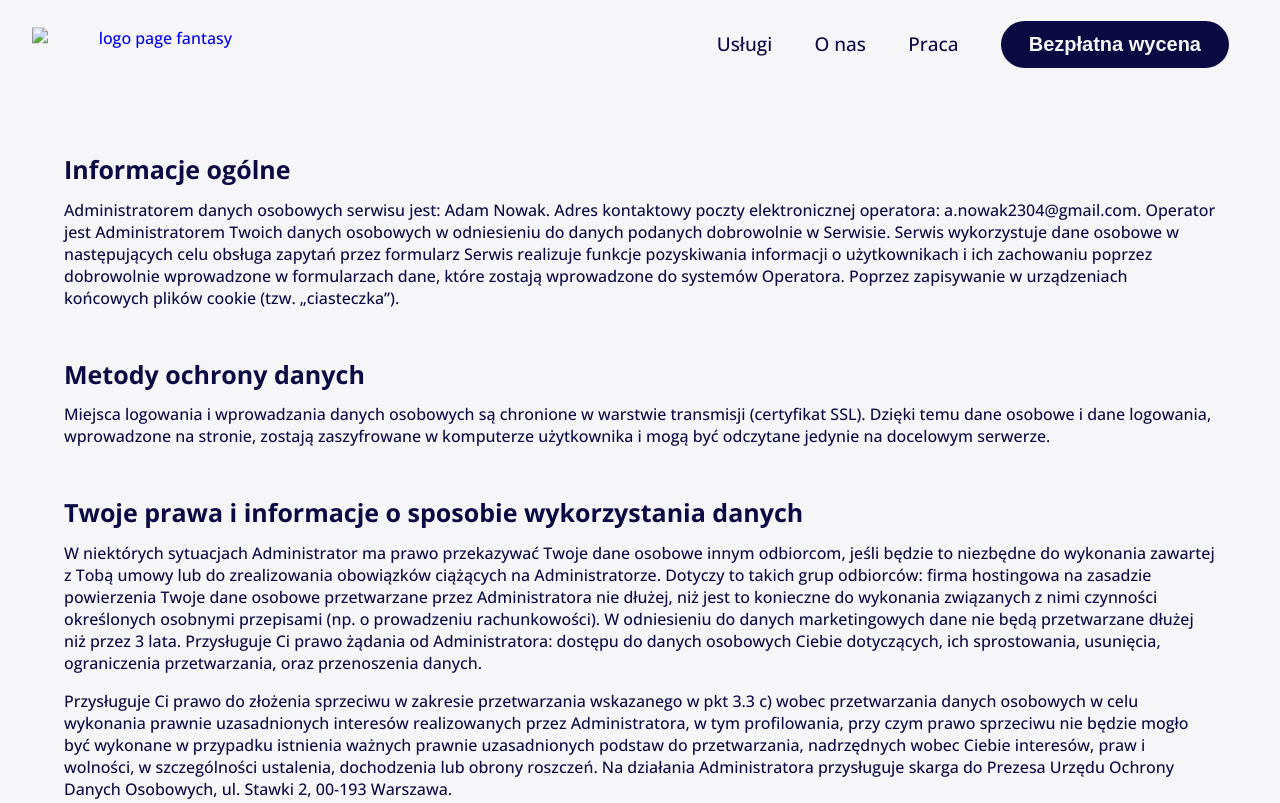
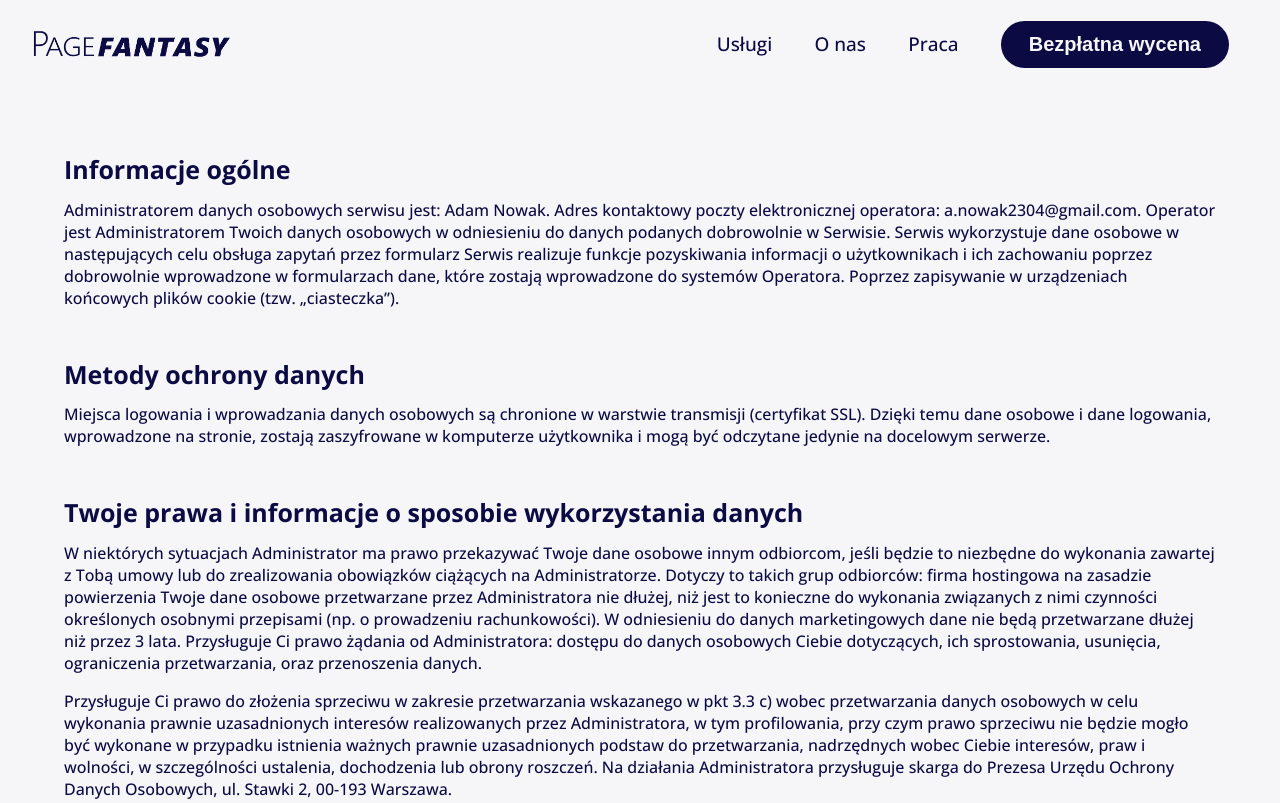
Before and after one commit to aNowak2304/Page-Fantasy, a website: page privacypolicy.html in a window 1280 px wide. Shown: the top 803 px of the page. Drawn offline with nearby package versions, Linux system fonts and the light colour scheme; files that its build step writes are made by us from their sources; the site is published under a folder, as on GitHub Pages, so addresses that start at the root find nothing.

Commit message:
first commit

```diff
--- a/privacypolicy.html
+++ b/privacypolicy.html
@@ -13,7 +13,7 @@
 <body>
     <nav class="nav nav-desktop ">
     <div class="nav__left">
-<a href="index.html" class="nav__logo"><img class="nav__logo-img" src="/dist/img/Logo_blue.png" alt="logo page fantasy"></a>
+<a href="index.html" class="nav__logo"><img class="nav__logo-img" src="./dist/img/Logo_blue.png" alt="logo page fantasy"></a>
     </div>
 
         <div class="nav__right">
@@ -34,7 +34,7 @@
 </button>
 
 <nav class="nav nav-mobile">
-    <a href="index.html#" class="nav__logo"><img src="/dist/img/Logo_blue.png" alt="logo page fantasy" class="nav__logo-img"></a>
+    <a href="index.html#" class="nav__logo"><img src="./dist/img/Logo_blue.png" alt="logo page fantasy" class="nav__logo-img"></a>
     <div class="nav-content">
         <a href="index.html#services" class="nav__item">Usługi</a>
         <a href="index.html#aboutus" class="nav__item">O nas</a>
```
